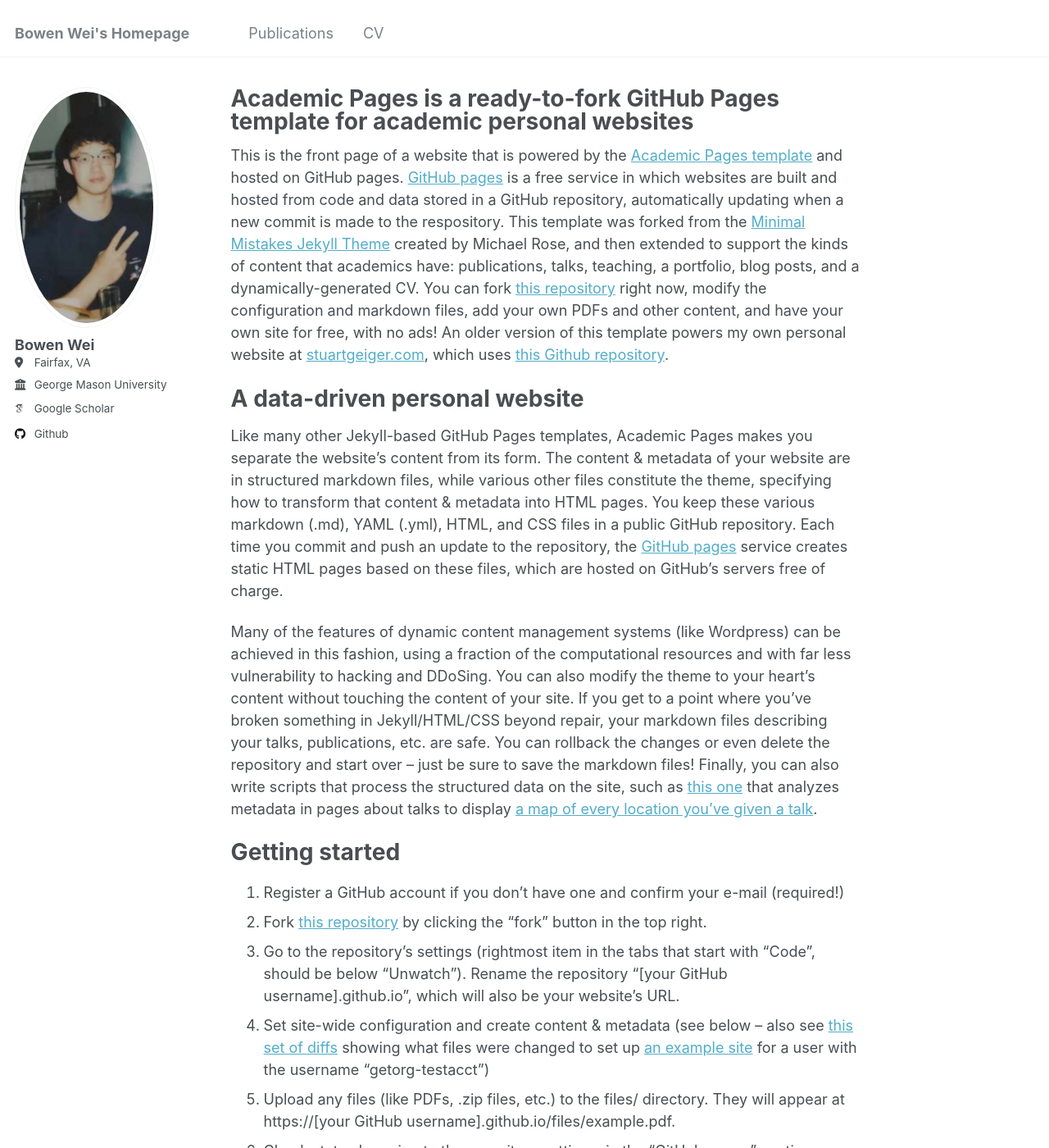
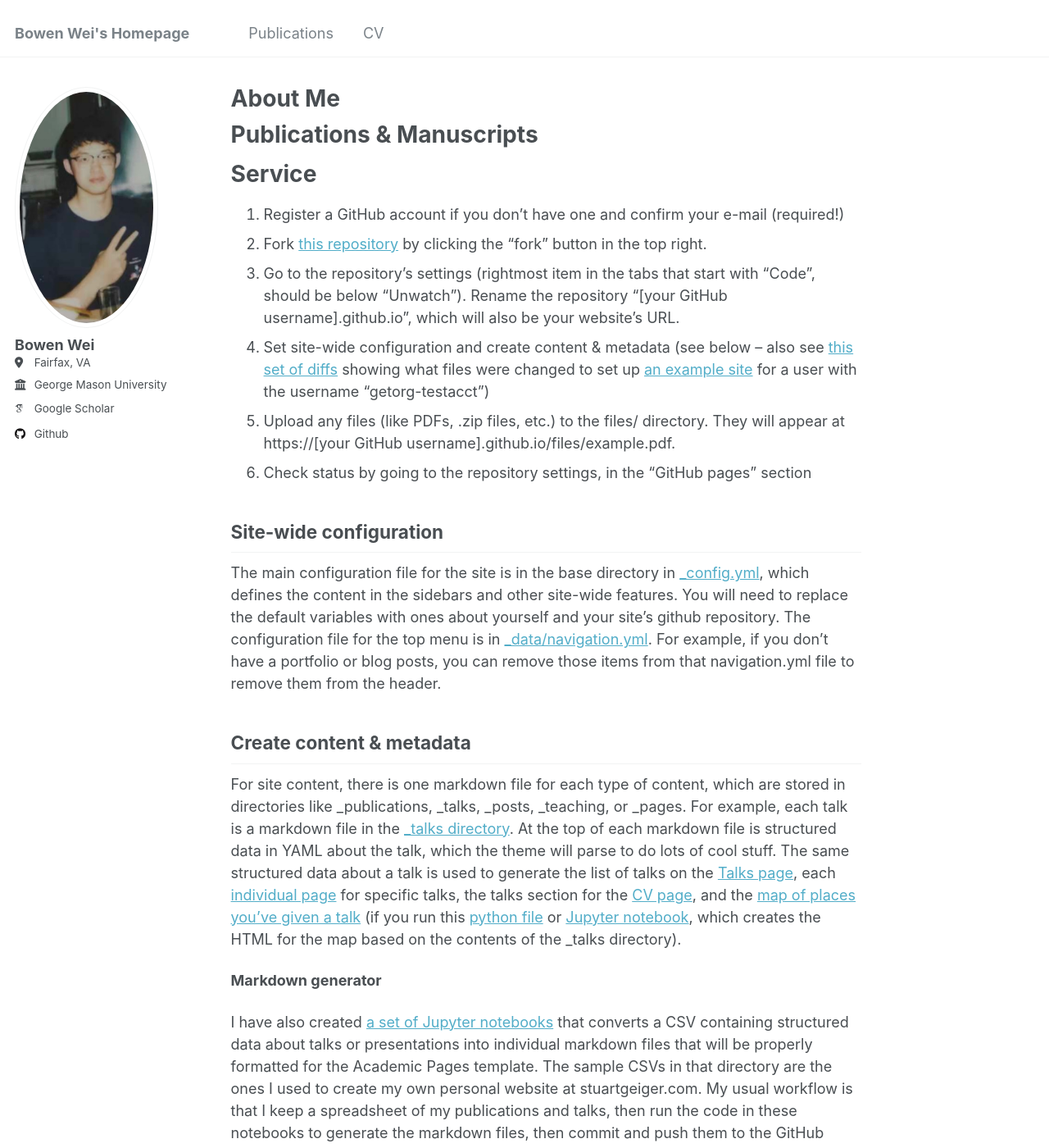
Before and after one commit to weibowen555/weibowen555.github.io, a Jekyll site: the page built from _pages/about.md, in a window 1280 px wide and 1400 px high. Shown: the whole window at 82% size. Built offline with Jekyll 4.4.1, drawn with Linux system fonts in a browser that asks for light colours; some web fonts are replaced.

Commit message:
front page

```diff
--- a/_pages/about.md
+++ b/_pages/about.md
@@ -1,21 +1,18 @@
 ---
 permalink: /
-title: "Academic Pages is a ready-to-fork GitHub Pages template for academic personal websites"
+title: "About Me"
 author_profile: true
 redirect_from:
   - /about/
   - /about.html
 ---
 
-This is the front page of a website that is powered by the [Academic Pages template](https://github.com/academicpages/academicpages.github.io) and hosted on GitHub pages. [GitHub pages](https://pages.github.com) is a free service in which websites are built and hosted from code and data stored in a GitHub repository, automatically updating when a new commit is made to the respository. This template was forked from the [Minimal Mistakes Jekyll Theme](https://mmistakes.github.io/minimal-mistakes/) created by Michael Rose, and then extended to support the kinds of content that academics have: publications, talks, teaching, a portfolio, blog posts, and a dynamically-generated CV. You can fork [this repository](https://github.com/academicpages/academicpages.github.io) right now, modify the configuration and markdown files, add your own PDFs and other content, and have your own site for free, with no ads! An older version of this template powers my own personal website at [stuartgeiger.com](http://stuartgeiger.com), which uses [this Github repository](https://github.com/staeiou/staeiou.github.io).
 
-A data-driven personal website
+Publications & Manuscripts
 ======
-Like many other Jekyll-based GitHub Pages templates, Academic Pages makes you separate the website's content from its form. The content & metadata of your website are in structured markdown files, while various other files constitute the theme, specifying how to transform that content & metadata into HTML pages. You keep these various markdown (.md), YAML (.yml), HTML, and CSS files in a public GitHub repository. Each time you commit and push an update to the repository, the [GitHub pages](https://pages.github.com/) service creates static HTML pages based on these files, which are hosted on GitHub's servers free of charge.
 
-Many of the features of dynamic content management systems (like Wordpress) can be achieved in this fashion, using a fraction of the computational resources and with far less vulnerability to hacking and DDoSing. You can also modify the theme to your heart's content without touching the content of your site. If you get to a point where you've broken something in Jekyll/HTML/CSS beyond repair, your markdown files describing your talks, publications, etc. are safe. You can rollback the changes or even delete the repository and start over -- just be sure to save the markdown files! Finally, you can also write scripts that process the structured data on the site, such as [this one](https://github.com/academicpages/academicpages.github.io/blob/master/talkmap.ipynb) that analyzes metadata in pages about talks to display [a map of every location you've given a talk](https://academicpages.github.io/talkmap.html).
 
-Getting started
+Service
 ======
 1. Register a GitHub account if you don't have one and confirm your e-mail (required!)
 1. Fork [this repository](https://github.com/academicpages/academicpages.github.io) by clicking the "fork" button in the top right.
```
